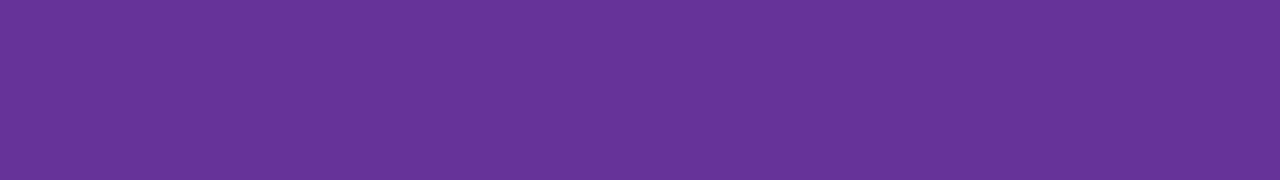
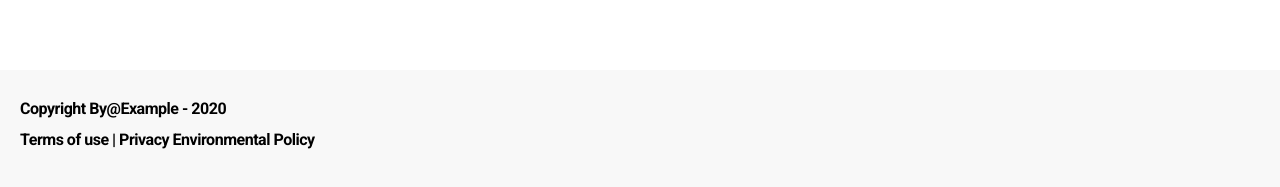
Before and after one commit to RafaelVillagomezDev/miranda_front, a website: page home.html in a window 1280 px wide. Shown: the part 8086-8273 px from the top of the page. Drawn offline with nearby package versions, Linux system fonts and the light colour scheme.

Commit message:
maquetacion terminada Home , faltan sliders

```diff
--- a/home.html
+++ b/home.html
@@ -223,5 +223,13 @@
         </div>
 
       </section>
+      <div class="badge_footer">
+        <div>
+          <p>Copyright By@Example - 2020</p>
+        </div>
+        <div>
+          <p>Terms of use    |    Privacy Environmental Policy</p>
+        </div>
+    </div>
   </body>
 </html>
--- a/sass/components/_footer.scss
+++ b/sass/components/_footer.scss
@@ -16,9 +16,9 @@ $text-color-white: #FFFFFF;
 
 .footer {
     margin-top: 30px;
-    height: 1160px;
+    height: 1050px;
     padding-left: 20px;
-    background-color: rebeccapurple;
+
 
     .description {
 
@@ -111,3 +111,22 @@ $text-color-white: #FFFFFF;
         padding-left: 15px;
     }
 }
+
+.badge_footer {
+    background-color: #F8F8F8;
+    height: 90px;
+    display: flex;
+    flex-direction: column;
+    gap: 12px;
+    padding-top: 30px;
+    padding-left: 20px;
+
+    p {
+
+        font-family: 'Roboto', serif;
+        font-weight: 700;
+        font-size: 16px;
+        line-height: 18.75px;
+        letter-spacing: -0.48px;
+    }
+}
```
Also changed, not shown: css/home.css, 1 other file.
